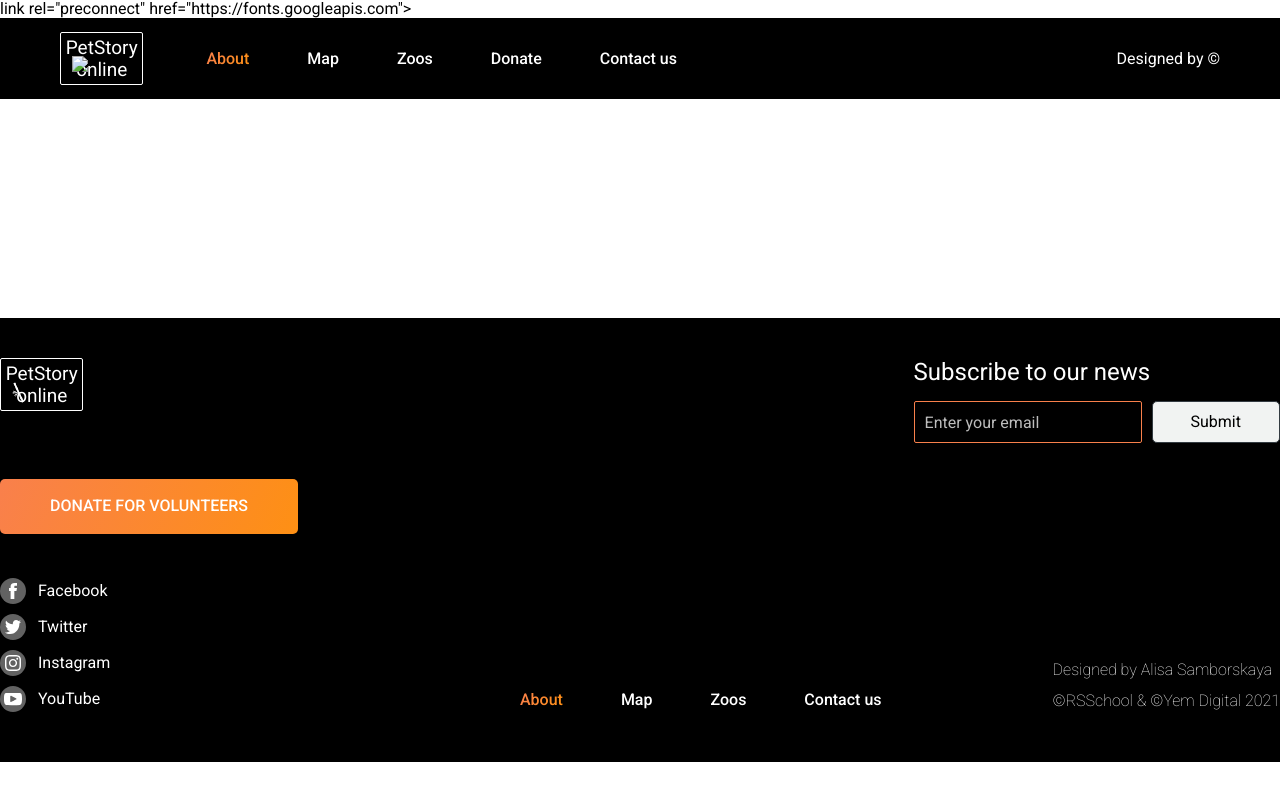
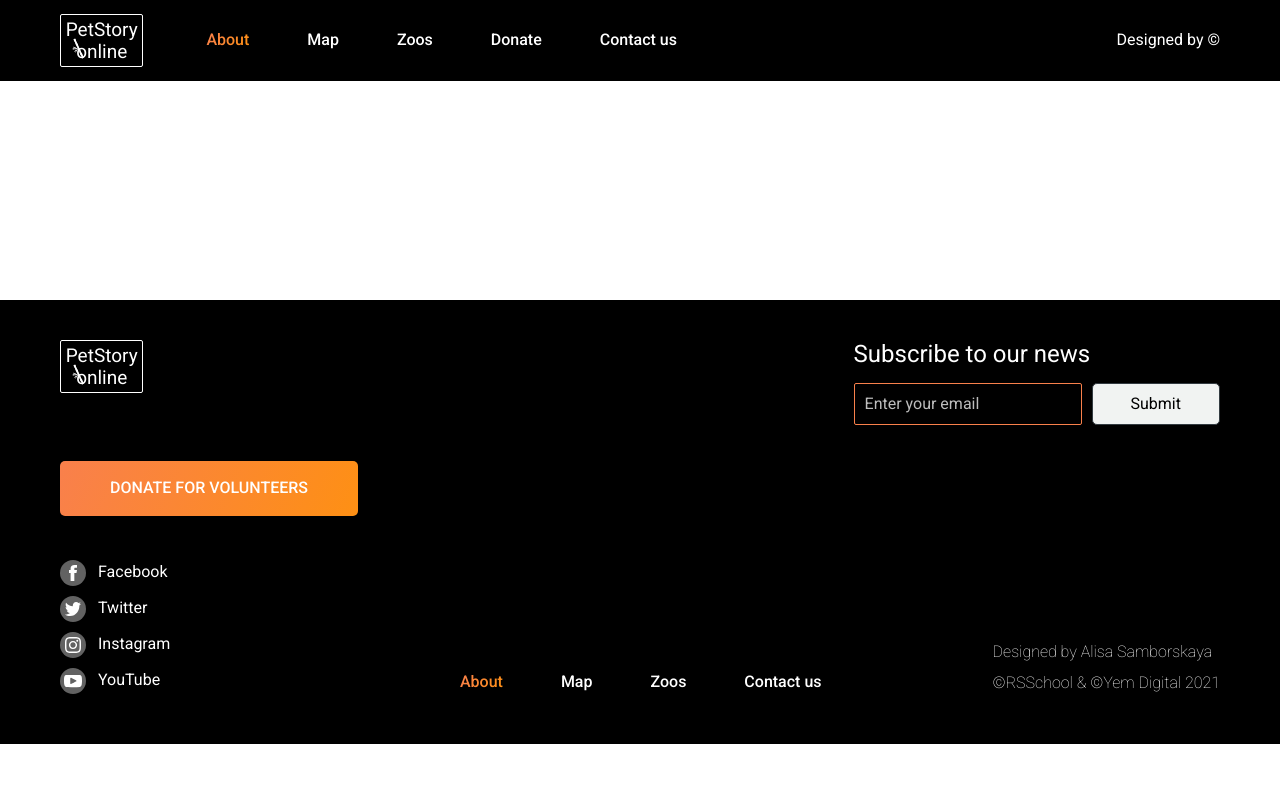
Before and after one commit to mila-fox/online-zoo, a plain HTML site: page pages/donate/index.html in a window 1280 px wide. Drawn offline with Linux system fonts and the light colour scheme.

Commit message:
fix: fix mistakes in html and css

```diff
--- a/assets/styles/styles.css
+++ b/assets/styles/styles.css
@@ -10,6 +10,10 @@
     user-select: none;
 }
 
+.content {
+    max-width: 1160px;
+    margin: 0 auto;
+}
 
 header,
 main,
--- a/pages/donate/index.html
+++ b/pages/donate/index.html
@@ -5,7 +5,7 @@
     <meta http-equiv="X-UA-Compatible" content="IE=edge">
     <meta name="viewport" content="width=device-width, initial-scale=1.0">
     <title>Document</title>
-    link rel="preconnect" href="https://fonts.googleapis.com">
+    <link rel="preconnect" href="https://fonts.googleapis.com">
     <link rel="preconnect" href="https://fonts.gstatic.com" crossorigin>
     <link href="https://fonts.googleapis.com/css2?family=Roboto:ital,wght@0,100;0,300;0,400;0,500;0,700;0,900;1,100;1,300;1,400;1,500;1,700;1,900&display=swap" rel="stylesheet">
     <link href="../../assets/styles/normalize.css" rel="stylesheet">
@@ -18,7 +18,7 @@
             <div class="navbar-left">
                 <a class="logo" href="#">
                     <h1>PetStory<br>online</h1>
-                    <img src="../..../../assets/icons/bamboo.svg">
+                    <img src="../../assets/icons/bamboo.svg">
                 </a>
                 <nav>
                     <ul class="menu">
--- a/pages/main/style.css
+++ b/pages/main/style.css
@@ -24,11 +24,6 @@
     position: absolute;
     top: 74px;
     left: 82px;
-}
-
-.content {
-    max-width: 1160px;
-    margin: 0 auto;
 }
 
 .animal .content {
```
